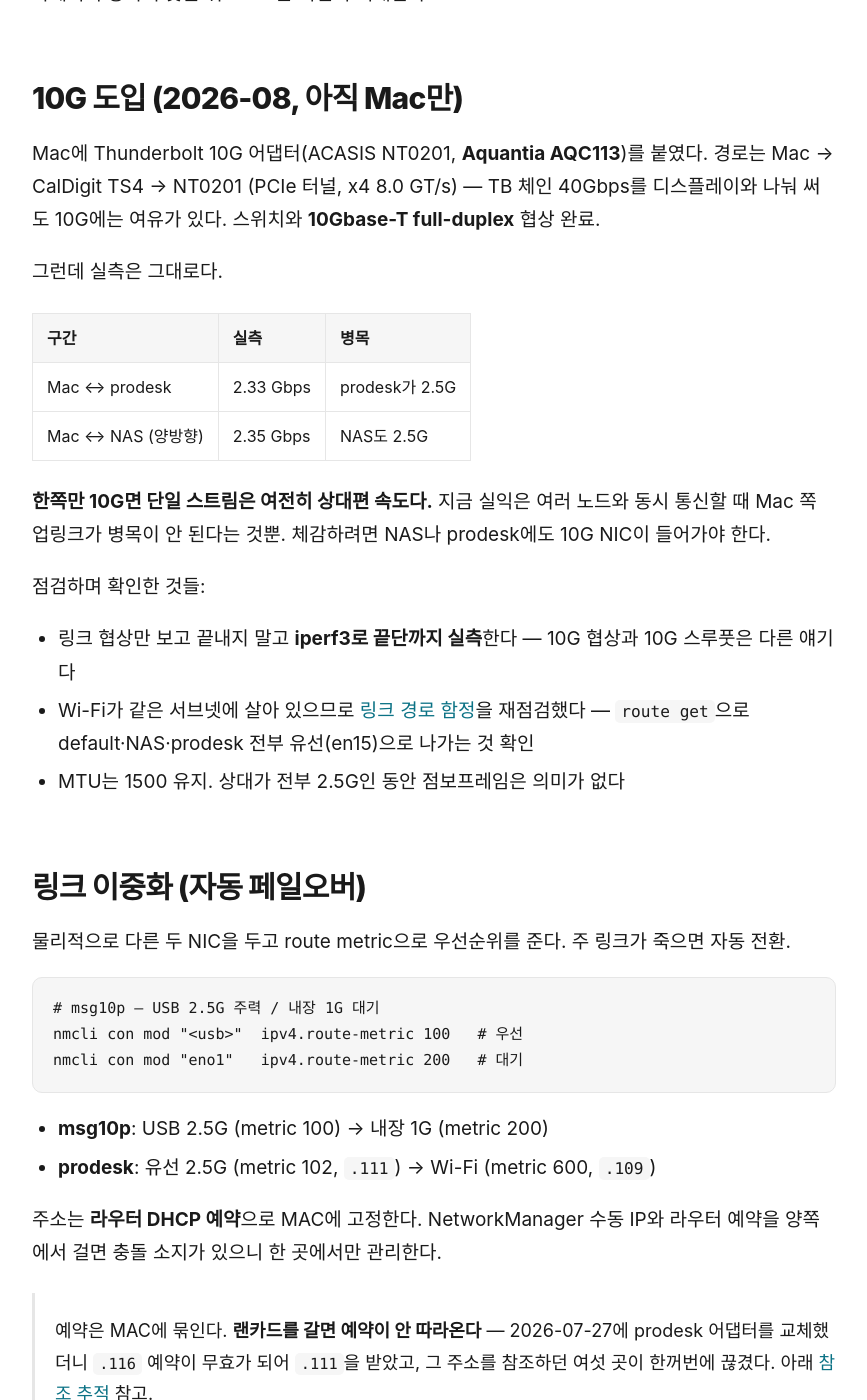
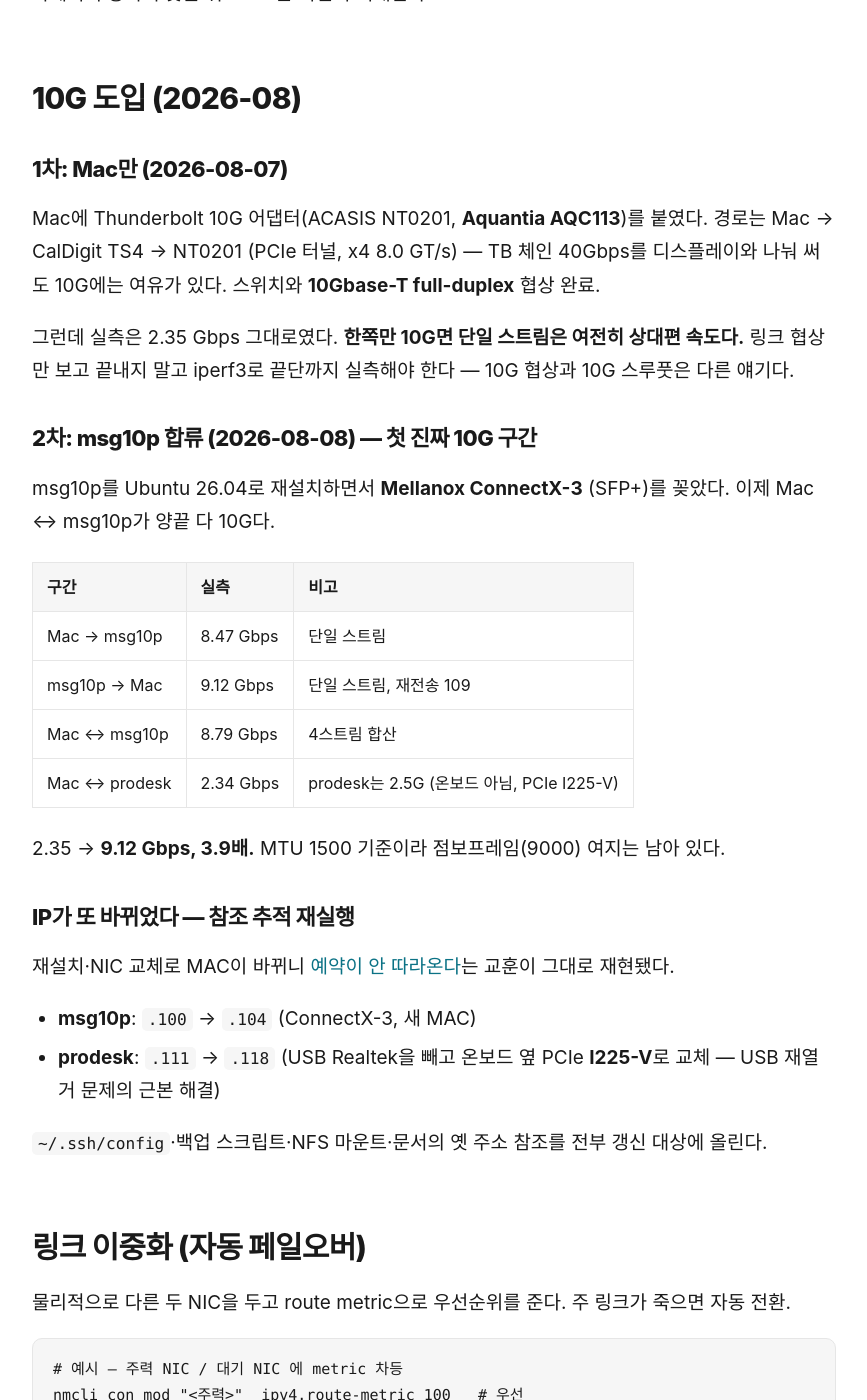
Before and after one commit to seongilp/homelab, a Jekyll site: the page built from docs/network.md, in a window 1280 px wide and 1400 px high, scrolled down 842 px. Shown: the whole window, without its empty margins (206-1073 px from the left). Built offline with Jekyll 4.4.1, drawn with Linux system fonts in a browser that asks for light colours; our own code applies the rules of GitHub Pages for plain Markdown files; some of the changed text lies outside the part shown.

Commit message:
docs: msg10p Ubuntu 재설치 + 10G 합류 — Mac↔NAS 9.1 Gbps 실측, IP·NFS 정책 변경 반영

````diff
--- a/docs/network.md
+++ b/docs/network.md
@@ -18,42 +18,54 @@
 파일 많은 작업이 느렸다. 유선 전환 후 RTT <1ms. "5GHz니까 빠르다"는 대역폭 얘기일 뿐,
 메타데이터 왕복이 잦은 워크로드는 지연이 지배한다.
 
-## 10G 도입 (2026-08, 아직 Mac만)
+## 10G 도입 (2026-08)
+
+### 1차: Mac만 (2026-08-07)
 
 Mac에 Thunderbolt 10G 어댑터(ACASIS NT0201, **Aquantia AQC113**)를 붙였다.
 경로는 Mac → CalDigit TS4 → NT0201 (PCIe 터널, x4 8.0 GT/s) — TB 체인 40Gbps를
 디스플레이와 나눠 써도 10G에는 여유가 있다. 스위치와 **10Gbase-T full-duplex** 협상 완료.
 
-그런데 실측은 그대로다.
+그런데 실측은 2.35 Gbps 그대로였다. **한쪽만 10G면 단일 스트림은 여전히 상대편 속도다.**
+링크 협상만 보고 끝내지 말고 iperf3로 끝단까지 실측해야 한다 —
+10G 협상과 10G 스루풋은 다른 얘기다.
 
-| 구간 | 실측 | 병목 |
+### 2차: msg10p 합류 (2026-08-08) — 첫 진짜 10G 구간
+
+msg10p를 Ubuntu 26.04로 재설치하면서 **Mellanox ConnectX-3** (SFP+)를 꽂았다.
+이제 Mac ↔ msg10p가 양끝 다 10G다.
+
+| 구간 | 실측 | 비고 |
 |------|------|------|
-| Mac ↔ prodesk | 2.33 Gbps | prodesk가 2.5G |
-| Mac ↔ NAS (양방향) | 2.35 Gbps | NAS도 2.5G |
+| Mac → msg10p | 8.47 Gbps | 단일 스트림 |
+| msg10p → Mac | 9.12 Gbps | 단일 스트림, 재전송 109 |
+| Mac ↔ msg10p | 8.79 Gbps | 4스트림 합산 |
+| Mac ↔ prodesk | 2.34 Gbps | prodesk는 2.5G (온보드 아님, PCIe I225-V) |
 
-**한쪽만 10G면 단일 스트림은 여전히 상대편 속도다.** 지금 실익은 여러 노드와
-동시 통신할 때 Mac 쪽 업링크가 병목이 안 된다는 것뿐. 체감하려면 NAS나 prodesk에도
-10G NIC이 들어가야 한다.
+2.35 → **9.12 Gbps, 3.9배.** MTU 1500 기준이라 점보프레임(9000) 여지는 남아 있다.
 
-점검하며 확인한 것들:
+### IP가 또 바뀌었다 — 참조 추적 재실행
 
-- 링크 협상만 보고 끝내지 말고 **iperf3로 끝단까지 실측**한다 — 10G 협상과 10G 스루풋은 다른 얘기다
-- Wi-Fi가 같은 서브넷에 살아 있으므로 [링크 경로 함정](#default-metric만-보면-속는다--같은-서브넷은-링크-경로가-이긴다)을
-  재점검했다 — `route get`으로 default·NAS·prodesk 전부 유선(en15)으로 나가는 것 확인
-- MTU는 1500 유지. 상대가 전부 2.5G인 동안 점보프레임은 의미가 없다
+재설치·NIC 교체로 MAC이 바뀌니 [예약이 안 따라온다](#주소를-바꾸면-참조를-전부-찾아야-한다)는
+교훈이 그대로 재현됐다.
+
+- **msg10p**: `.100` → `.104` (ConnectX-3, 새 MAC)
+- **prodesk**: `.111` → `.118` (USB Realtek을 빼고 온보드 옆 PCIe **I225-V**로 교체 — USB 재열거 문제의 근본 해결)
+
+`~/.ssh/config`·백업 스크립트·NFS 마운트·문서의 옛 주소 참조를 전부 갱신 대상에 올린다.
 
 ## 링크 이중화 (자동 페일오버)
 
 물리적으로 다른 두 NIC을 두고 route metric으로 우선순위를 준다. 주 링크가 죽으면 자동 전환.
 
 ```
-# msg10p — USB 2.5G 주력 / 내장 1G 대기
-nmcli con mod "<usb>"  ipv4.route-metric 100   # 우선
-nmcli con mod "eno1"   ipv4.route-metric 200   # 대기
+# 예시 — 주력 NIC / 대기 NIC 에 metric 차등
+nmcli con mod "<주력>"  ipv4.route-metric 100   # 우선
+nmcli con mod "<대기>"  ipv4.route-metric 200   # 대기
 ```
 
-- **msg10p**: USB 2.5G (metric 100) → 내장 1G (metric 200)
-- **prodesk**: 유선 2.5G (metric 102, `.111`) → Wi-Fi (metric 600, `.109`)
+- **msg10p**: ConnectX-3 10G 단일 (`.104`) — ⚠️ 재설치 후 폴백 미구성 (I350 4포트가 놀고 있다)
+- **prodesk**: PCIe I225-V 2.5G (`.118`) → Wi-Fi (`.109`)
 
 주소는 **라우터 DHCP 예약**으로 MAC에 고정한다. NetworkManager 수동 IP와 라우터 예약을
 양쪽에서 걸면 충돌 소지가 있으니 한 곳에서만 관리한다.
@@ -98,7 +110,7 @@
 **확인은 `ip route`가 아니라 `ip route get <목적지>`로 한다.**
 
 ```bash
-ip route get 192.168.123.100      # 실제로 어느 인터페이스로 나가는지
+ip route get 192.168.123.104      # 실제로 어느 인터페이스로 나가는지
 ```
 
 고친 뒤 실측: **760~938 Mbps → 2,125 Mbps** (SSH 암호화 포함, 2.3배).
@@ -168,6 +180,11 @@
 
 ## NFS 자동복구 워치독
 
+> **은퇴 (2026-08-08)** — msg10p Ubuntu 재설치를 계기로 Mac은 NFS 대신 **SMB**로 전환했다
+> (`~/nas-mnt/zpool`·`zpool2`). NFS는 prodesk 등 리눅스 클라이언트 전용으로 남는다.
+> 아래는 macOS NFSv3 시절의 기록 — 잠금(`locallocks`)·한글 경로(`nfc`) 문제는
+> macOS에서 NFS를 다시 쓸 일이 생기면 그대로 유효하다.
+
 NFSv3는 연결이 한 번 끊기면 스스로 복구하지 않는다. 서버 네트워크를 손볼 때마다
 마운트가 죽는 걸 막기 위해 클라이언트(Mac)에 워치독을 둔다.
 
````
Also changed, not shown: README.md (+6 -6 lines), docs/backup.md (+2 -2 lines), docs/prodesk.md (+12 -10 lines).
